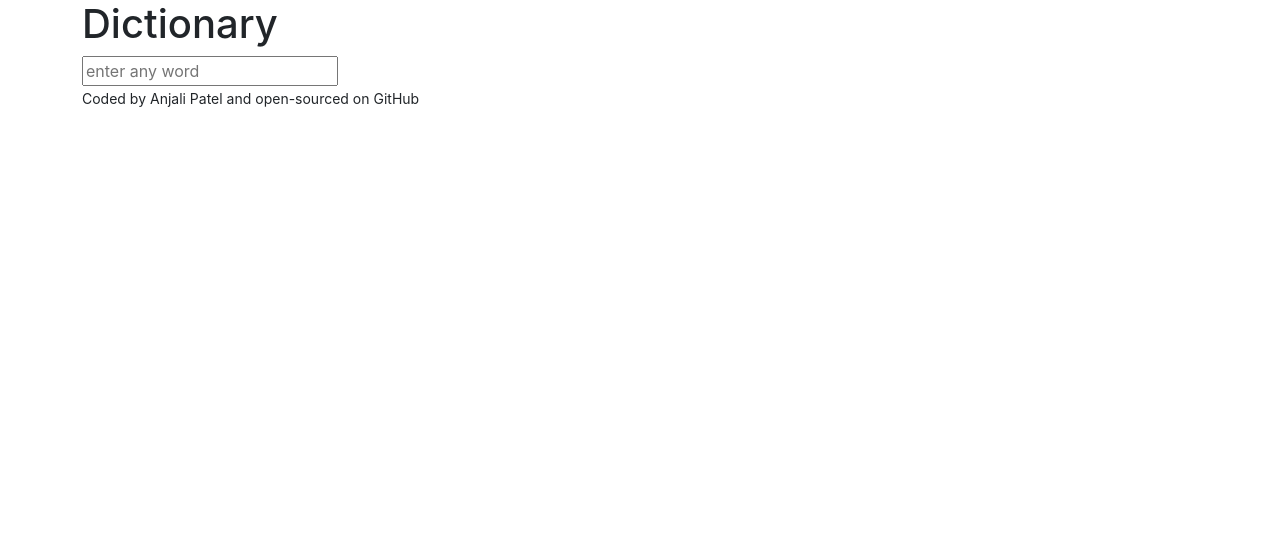
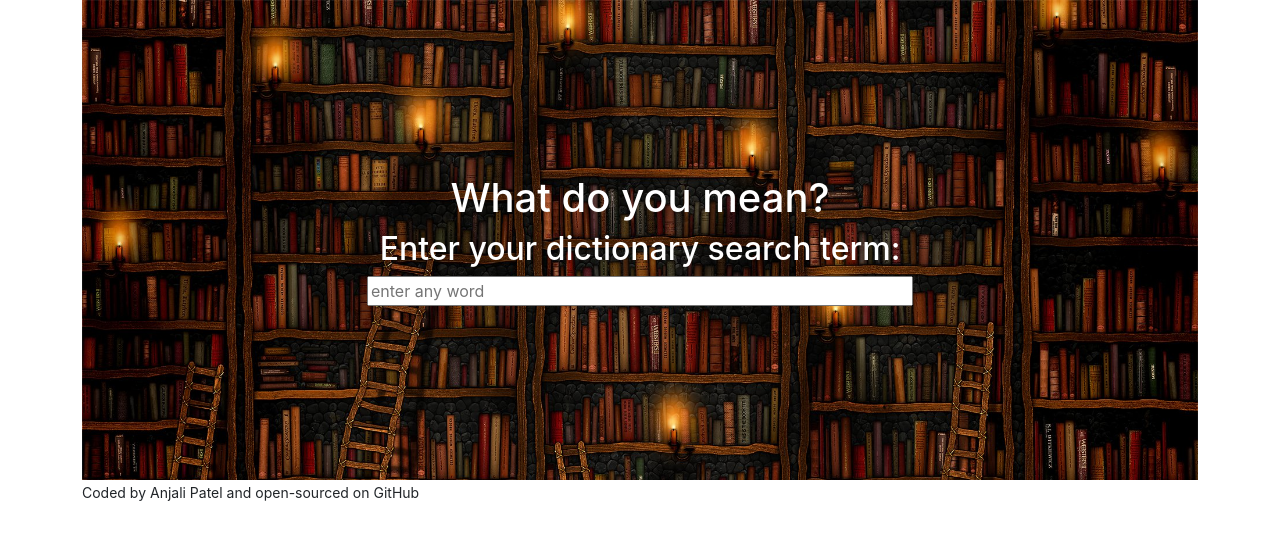
Before and after one commit to anjali-patelnz/anjali_dictionary_app, a React (Create React App) app: page / in a window 1280 px wide. Shown: the top 540 px of the page. Built offline with nearby package versions, Linux system fonts and the light colour scheme.

Commit message:
Added header image and initial text and search engine styling

```diff
--- a/src/App.js
+++ b/src/App.js
@@ -5,9 +5,6 @@ function App() {
   return (
     <div className="App">
       <div className="container">
-        <header className="App-header">
-          <h1>Dictionary</h1>
-        </header>
         <Dictionary />
         <footer className="App-footer">
           <p>
--- a/src/Dictionary.css
+++ b/src/Dictionary.css
@@ -0,0 +1,22 @@
+.hero {
+  background: url(./Images/library.jpg);
+  width: 100%;
+  background-size: cover;
+  height: 60vh;
+}
+
+.hero h1,
+.hero h2 {
+  color: white;
+  text-align: center;
+}
+
+.SearchEngine form,
+.SearchEngine input {
+  display: block;
+  margin: 0 auto;
+}
+
+.SearchEngine input {
+  width: 50%;
+}
--- a/src/Dictionary.js
+++ b/src/Dictionary.js
@@ -38,8 +38,13 @@ export default function Dictionary() {
 
   return (
     <div className="Dictionary">
-      <div className="SearchEngine">{SearchEngine}</div>
-
+      <section className="hero d-flex align-items-center justify-content-center">
+        <div className="container">
+          <h1>What do you mean?</h1>
+          <h2>Enter your dictionary search term:</h2>
+          <div className="SearchEngine">{SearchEngine}</div>
+        </div>
+      </section>
       <SearchResults data={searchResults} />
     </div>
   );
```
Also changed, not shown: src/Images/library.jpg (added).
